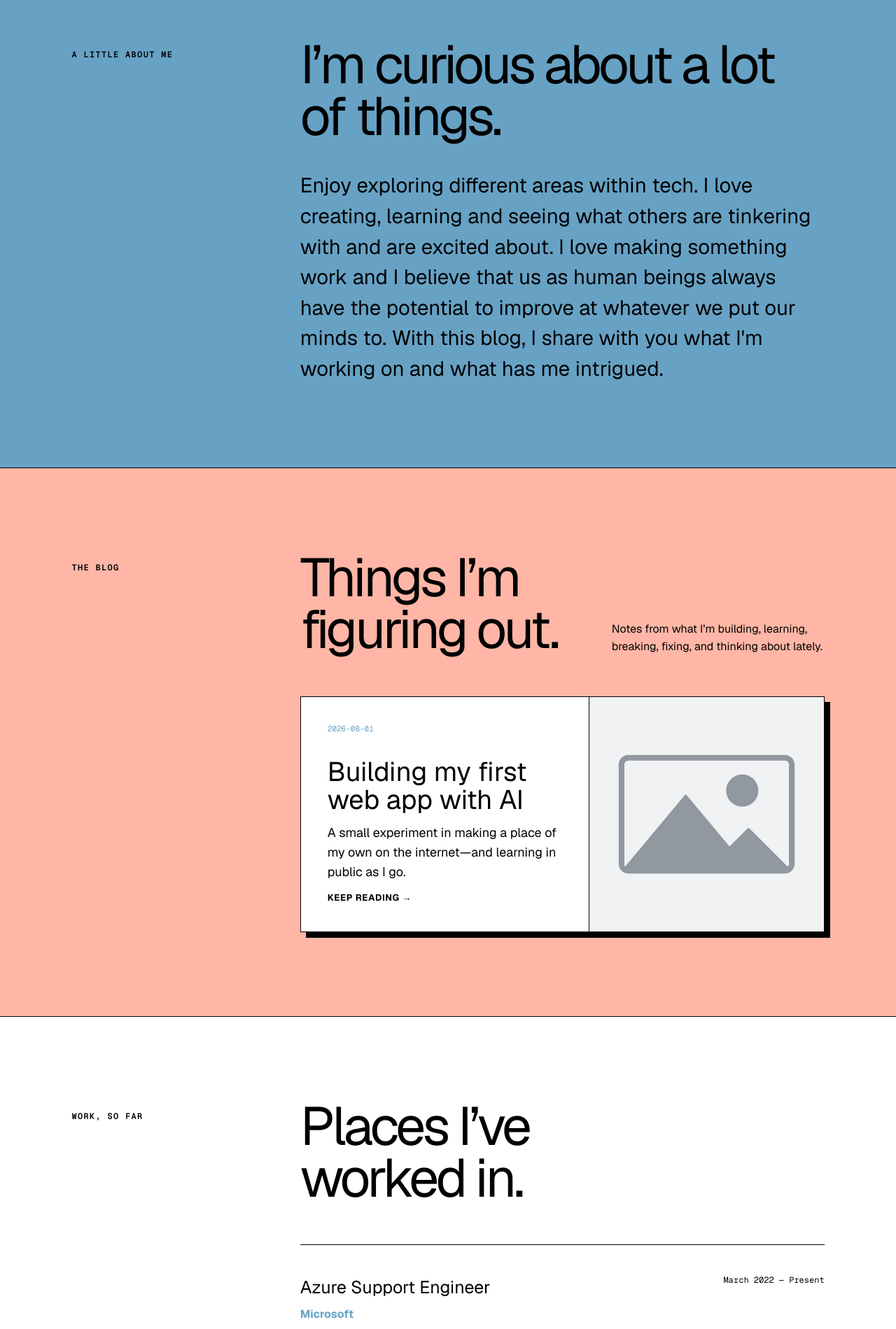
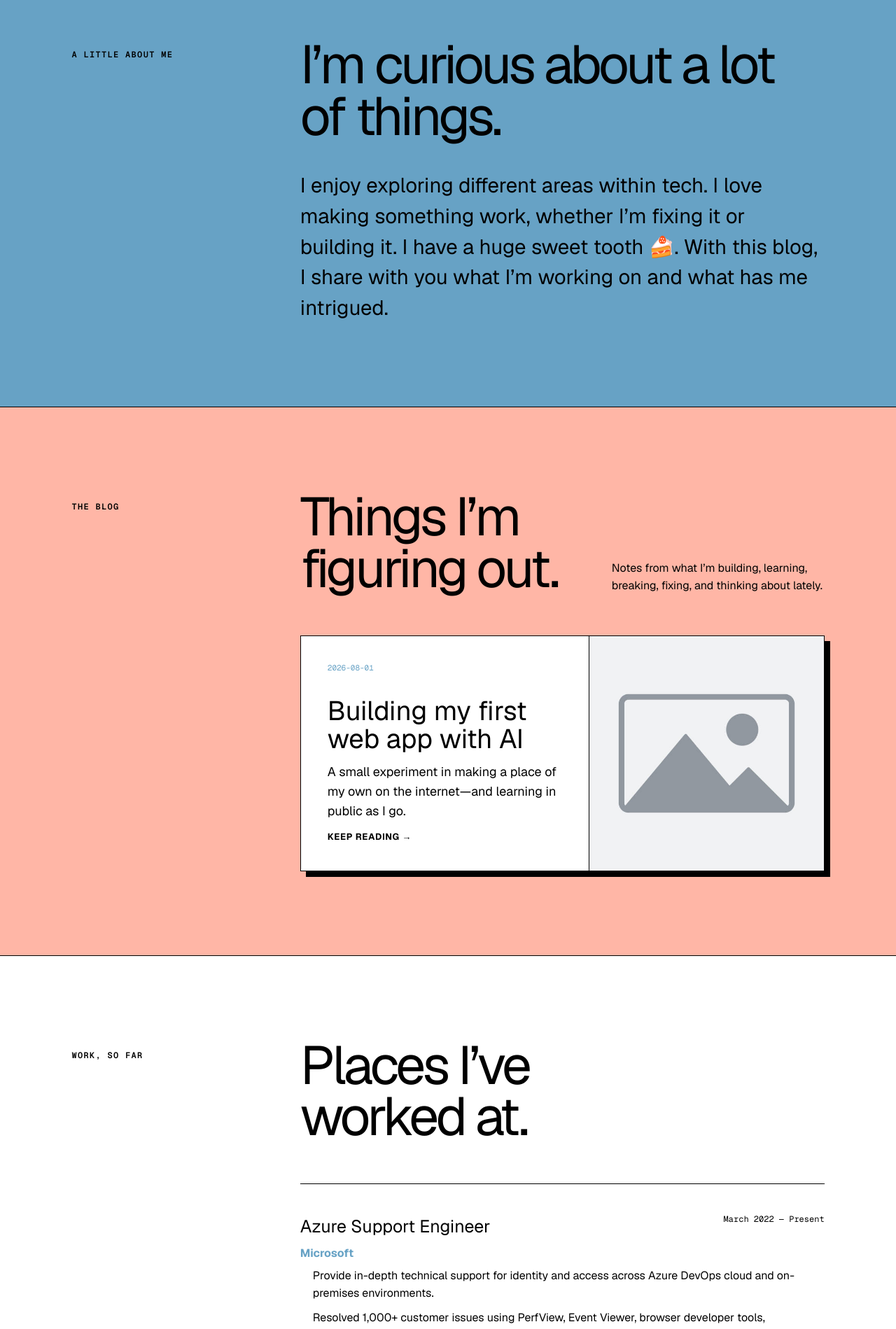
Before and after one commit to Ergerica/ergerica.github.io, a Next.js app: page / in a window 1280 px wide. Shown: the part 864-2763 px from the top of the page at 70% size. Built offline with nearby package versions, Linux system fonts and the light colour scheme.

Commit message:
Refresh about text and work heading

```diff
--- a/app/page.tsx
+++ b/app/page.tsx
@@ -33,7 +33,7 @@ export default function Home() {
       </div>
     </section>
 
-    <section className="section" id="experience"><div className="section-label">Work, so far</div><div><h2>Places I’ve<br/>worked in.</h2><div className="timeline">{resume.experience.map(job=><article className="job" key={`${job.company}-${job.role}`}><div className="job-top"><div><h3>{job.role}</h3><p className="company">{job.company}</p></div><time>{job.dates}</time></div><ul>{job.highlights.map(item=><li key={item}>{item}</li>)}</ul></article>)}</div></div></section>
+    <section className="section" id="experience"><div className="section-label">Work, so far</div><div><h2>Places I’ve<br/>worked at.</h2><div className="timeline">{resume.experience.map(job=><article className="job" key={`${job.company}-${job.role}`}><div className="job-top"><div><h3>{job.role}</h3><p className="company">{job.company}</p></div><time>{job.dates}</time></div><ul>{job.highlights.map(item=><li key={item}>{item}</li>)}</ul></article>)}</div></div></section>
 
     <section className="section education"><div className="section-label">The toolkit</div><div><h2>Things I know<br/>and keep learning.</h2><div className="skill-cloud light">{resume.skills.map(skill=><span key={skill}>{skill}</span>)}</div><div className="credentials">{resume.certifications.map(cert=><div key={cert.name}><span>Certified</span><strong>{cert.name}</strong>{cert.issuer&&<p>{cert.issuer}{cert.issued&&<> · Issued {cert.issued}</>}</p>}{cert.credentialId&&<small>Credential ID {cert.credentialId}</small>}{cert.credentialUrl&&<a href={cert.credentialUrl} target="_blank" rel="noreferrer">Show credential ↗</a>}</div>)}</div></div></section>
 
--- a/content/home.md
+++ b/content/home.md
@@ -11,5 +11,4 @@ aboutLabel: A little about me
 aboutTitle: I’m curious about a lot of things.
 ---
 
-Enjoy exploring different areas within tech. I love creating, learning and seeing what others are tinkering with and are excited about.
-I love making something work and I believe that us as human beings always have the potential to improve at whatever we put our minds to. With this blog, I share with you what I'm working on and what has me intrigued.
+I enjoy exploring different areas within tech. I love making something work, whether I’m fixing it or building it. I have a huge sweet tooth 🍰. With this blog, I share with you what I’m working on and what has me intrigued.
```
